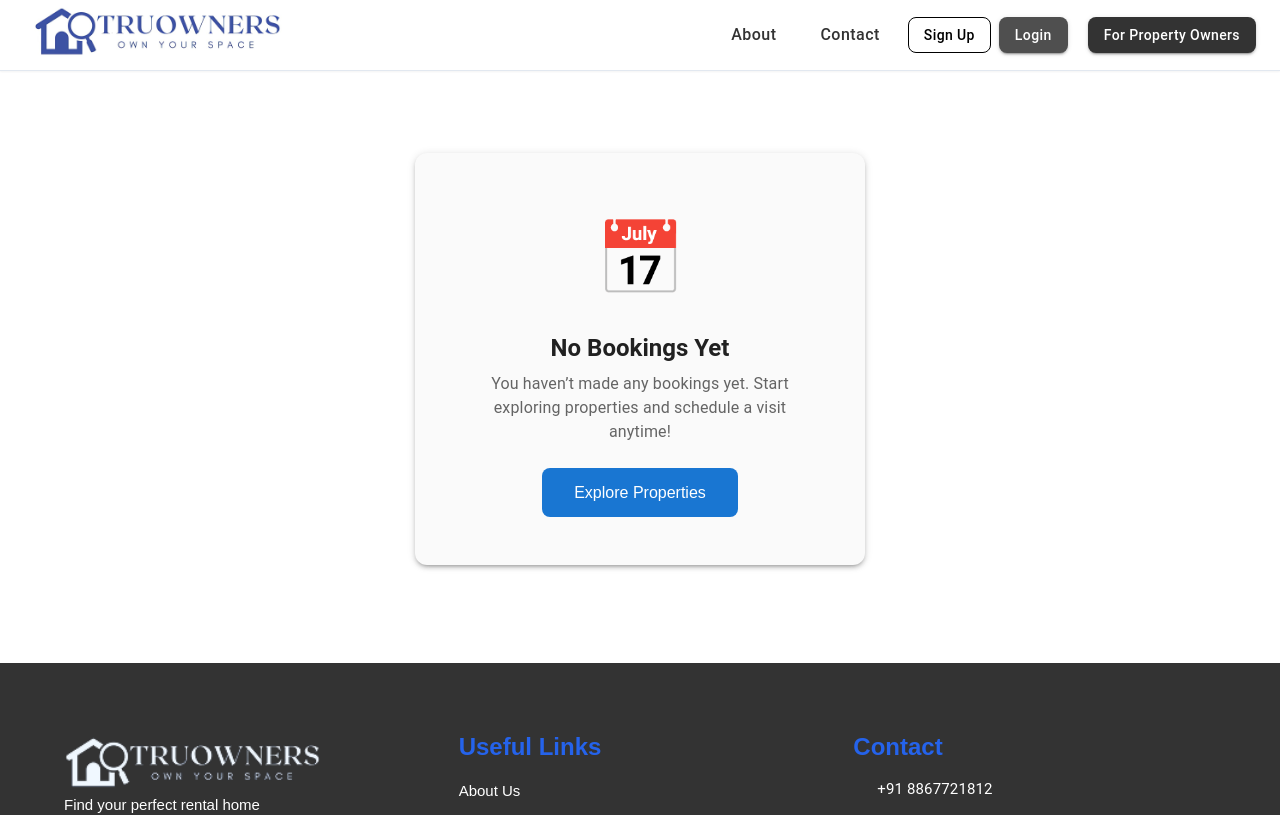
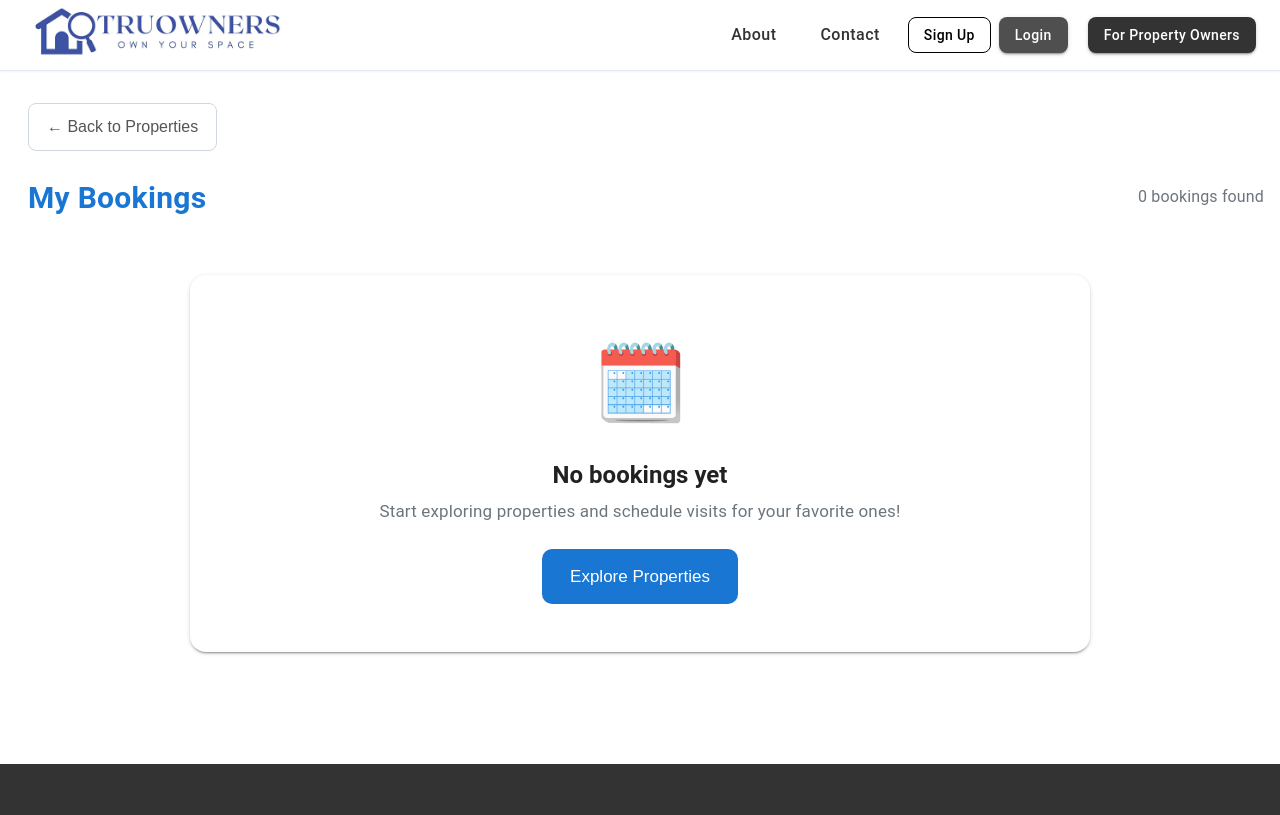
Before and after one commit to IT-Alliance-Tech/real-estate, a React (Vite) app in the folder TruOwners/Truowners-frontend/: page /my-bookings in a window 1280 px wide. Shown: the top 815 px of the page. Built offline with nearby package versions, Linux system fonts and the light colour scheme; some icons are missing.

Commit message:
updated booking page and home page

```diff
--- a/TruOwners/Truowners-frontend/src/components/common/Header/Header.jsx
+++ b/TruOwners/Truowners-frontend/src/components/common/Header/Header.jsx
@@ -880,27 +880,43 @@ const [showUserEditProfile, setShowUserEditProfile] = useState(false)
             >
               ❤️ Wishlist ({wishlistCount})
             </button>
+
             <button
               className="btn btn-secondary btn-mobile"
               onClick={handleMyBookingsClick}
             >
               📅 My Bookings ({bookingsCount})
               {pendingBookingsCount > 0 && (
-                          <span style={{
+                <span
+                  style={{
                     marginLeft: '8px',
                     backgroundColor: '#ff9800',
                     color: 'white',
                     borderRadius: '10px',
                     padding: '2px 6px',
                     fontSize: '12px'
-                          }}>
+                  }}
+                >
                   {pendingBookingsCount} pending
                 </span>
               )}
             </button>
-                      <button className="btn btn-secondary btn-mobile">
-                        Profile
+
+            {/* 🔥 REPLACEMENT STARTS HERE */}
+            <button
+              className="btn btn-secondary btn-mobile"
+              onClick={() => navigate('/subscription-plans')}
+            >
+              📌 Subscription Plans
             </button>
+
+            <button
+              className="btn btn-secondary btn-mobile"
+              onClick={() => navigate('/my-subscriptions')}
+            >
+              🧾 My Subscriptions
+            </button>
+            {/* 🔥 REPLACEMENT ENDS HERE */}
           </>
         )}
 
@@ -925,12 +941,14 @@ const [showUserEditProfile, setShowUserEditProfile] = useState(false)
         >
           Sign Up
         </button>
+
         <button
           className="btn color-change1 btn-mobile"
           onClick={handleLoginClick}
         >
           Login
         </button>
+
         <button className="btn color-change2 btn-mobile" onClick={handleOwnerSignUpClick}>
           For Property Owners
         </button>
@@ -938,6 +956,7 @@ const [showUserEditProfile, setShowUserEditProfile] = useState(false)
     )}
   </div>
 </nav>
+
         </div>
       </header>
 
--- a/TruOwners/Truowners-frontend/src/components/pages/Home/HomePage.css
+++ b/TruOwners/Truowners-frontend/src/components/pages/Home/HomePage.css
@@ -153,24 +153,32 @@ body {
 }
 
 /* ===== RESIDENTIAL GRID SECTION ===== */
+/* Desktop: 3 cards per row (already done) */
 .residential-grid {
   display: grid;
   grid-template-columns: repeat(3, 1fr);
   gap: var(--spacing-6);
   max-width: 1200px;
+  height: auto;
+  object-fit: cover;
+  border-radius: 12px;
   margin: 0 auto var(--spacing-16);
   padding: 0 var(--spacing-4);
 }
 
+/* Card styles */
 .image-card,
 .image-card1,
 .image-card-bot {
   position: relative;
   overflow: hidden;
-  border-radius: var(--border-radius-lg);
+  width: 100%;
+  height: 220px;
   box-shadow: var(--shadow-md);
-  transition: transform 0.4s cubic-bezier(0.165, 0.84, 0.44, 1), box-shadow 0.4s ease;
+  transition: transform 0.4s cubic-bezier(0.165, 0.84, 0.44, 1),
+              box-shadow 0.4s ease;
   cursor: pointer;
+  border-radius: 12px;
 }
 
 .image-card:hover,
@@ -219,6 +227,66 @@ body {
   margin-top: var(--spacing-1);
 }
 
+/* Responsive for tablets (768px - 1024px) */
+@media (max-width: 1024px) {
+  .residential-grid {
+    grid-template-columns: repeat(2, 1fr);
+  }
+}
+
+/* Responsive for mobile (up to 768px) - MOBILE FIX */
+@media (max-width: 768px) {
+  .residential-grid {
+    display: grid;
+    grid-template-columns: 1fr;
+    gap: var(--spacing-6);
+    max-width: 100%;
+    padding: 0 var(--spacing-4);
+  }
+
+  .image-card,
+  .image-card1,
+  .image-card-bot {
+    width: 100%;
+    height: 180px;
+    border-radius: 12px;
+    overflow: hidden;
+    margin: 0;
+  }
+
+  .image-card img,
+  .image-card1 img,
+  .image-card-bot img {
+    width: 100%;
+    height: 180px;
+    object-fit: cover;
+    display: block;
+  }
+
+  .overlay-1 {
+    position: absolute;
+    inset: 0;
+    display: flex;
+    flex-direction: column;
+    justify-content: flex-start;
+    align-items: flex-start;
+    padding: var(--spacing-4);
+    background: linear-gradient(to bottom, rgba(0,0,0,0.45) 0%, rgba(0,0,0,0) 60%);
+    color: white;
+    text-align: left;
+  }
+
+  .overlay-1 h4 {
+    margin-top: 0;
+    margin-bottom: var(--spacing-1);
+    align-self: flex-start;
+  }
+
+  .overlay-1 p {
+    margin: 0;
+    align-self: flex-start;
+  }
+}
 /* ===== ABOUT CTA SECTION ===== */
 .about-cta {
   padding: var(--spacing-16) 0;
@@ -979,3 +1047,12 @@ flex-direction: row;
     line-height: 1.5;
   }
 }
+@media (max-width: 768px) {
+  .properties-header h2 {
+    font-size: 30px !important; /* Adjust as needed */
+  }
+
+  .properties-header p {
+    font-size: 14px !important; /* Adjust as needed */
+  }
+}
--- a/TruOwners/Truowners-frontend/src/components/pages/bookings/MyBookings.jsx
+++ b/TruOwners/Truowners-frontend/src/components/pages/bookings/MyBookings.jsx
@@ -74,75 +74,126 @@ const MyBookings = () => {
   )
 
 // ⭐ IMPROVED EMPTY STATE DESIGN — SIMILAR TO WISHLIST ⭐
-if (bookings.length === 0) return (
+if (bookings.length === 0)
+  return (
+    <Box sx={{ width: "100%", mt: 4, px: 2 }}>   {/* moved slightly right */}
+
+      {/* Back Button */}
+      <Box sx={{ mb: 3, ml: 1.5 }}>  {/* moved right */}
+        <button
+          onClick={() => navigate('/properties')}
+          style={{
+            background: "transparent",
+            border: "1px solid #d0d7de",
+            padding: "10px 18px",          // increased padding
+            borderRadius: "8px",
+            cursor: "pointer",
+            color: "#555",
+            fontSize: "16px",              // increased size
+            marginLeft: "0px",
+            fontWeight: "500"              // slightly bolder
+          }}
+        >
+          ← Back to Properties
+        </button>
+      </Box>
+
+      {/* Title + Count */}
       <Box
         sx={{
-      display: 'flex',
-      flexDirection: 'column',
-      alignItems: 'center',
-      justifyContent: 'center',
-      minHeight: '60vh',
+          display: "flex",
+          justifyContent: "space-between",
+          alignItems: "center",
+          mb: 3,
+          ml: 1.5   // moved heading to the right
+        }}
+      >
+        <Typography sx={{ fontSize: "30px", fontWeight: 700, color: "#1976d2" }}>
+          My Bookings
+        </Typography>
+
+        <Typography sx={{ color: "#6c757d", fontSize: "16px" }}>
+          0 bookings found
+        </Typography>
+      </Box>
+
+      {/* Empty State Box */}
+      <Box
+        sx={{
+          display: "flex",
+          justifyContent: "center",
+          alignItems: "center",
+          minHeight: "55vh",
           px: 2,
-      mt: 6,
-      mb: 8
+          mb: 10,
         }}
       >
         <Paper
-      elevation={3}
+          elevation={2}
           sx={{
+            width: "100%",
+            maxWidth: "900px",
             p: 6,
-        borderRadius: 3,
-        textAlign: 'center',
-        maxWidth: 450,
-        width: '100%',
-        backgroundColor: '#fafafa'
+            borderRadius: "16px",
+            backgroundColor: "#fff",
+            textAlign: "center",
           }}
         >
+          {/* Icon */}
           <Box
             sx={{
-          fontSize: 72,
+              fontSize: "75px",    // slightly larger
               mb: 2,
-          display: 'flex',
-          justifyContent: 'center',
-          color: '#1976d2'
+              display: "flex",
+              justifyContent: "center",
             }}
           >
-        📅
+            🗓️
           </Box>
 
-      <Typography variant="h5" sx={{ fontWeight: 600, mb: 1 }}>
-        No Bookings Yet
+          {/* Main Heading */}
+          <Typography
+            variant="h5"
+            sx={{ fontWeight: 600, fontSize: "24px", mb: 1 }}   // increased
+          >
+            No bookings yet
           </Typography>
 
-      <Typography variant="body1" sx={{ color: 'text.secondary', mb: 3 }}>
-        You haven’t made any bookings yet. Start exploring properties and schedule a visit anytime!
+          {/* Subtext */}
+          <Typography
+            variant="body1"
+            sx={{ color: "#6c757d", mb: 3, fontSize: "17px" }}   // increased
+          >
+            Start exploring properties and schedule visits for your favorite ones!
           </Typography>
 
-      <Box
-        component="button"
+          {/* Button */}
+          <button
             onClick={() => navigate('/')}
-        sx={{
-          backgroundColor: '#1976d2',
-          color: '#fff',
-          px: 4,
-          py: 1.5,
-          borderRadius: 2,
-          fontSize: 16,
-          fontWeight: 500,
-          cursor: 'pointer',
-          border: 'none',
-          transition: '0.3s',
-          '&:hover': { backgroundColor: '#125aa0' }
+            style={{
+              backgroundColor: "#1976d2",
+              color: "#fff",
+              padding: "14px 28px",      // bigger button
+              borderRadius: "10px",
+              fontSize: "17px",           // increased
+              fontWeight: "500",
+              border: "none",
+              cursor: "pointer",
+              transition: "0.3s",
             }}
+            onMouseOver={(e) =>
+              (e.target.style.backgroundColor = "#125aa0")
+            }
+            onMouseOut={(e) =>
+              (e.target.style.backgroundColor = "#1976d2")
+            }
           >
             Explore Properties
+          </button>
+        </Paper>
       </Box>
-    </Paper>
-
     </Box>
-)
-
-
+  );
 
   return (
     <Box sx={{ p: { xs: 2, sm: 4 } }}>
```
Lines whose indentation alone changed are shown as unchanged.
